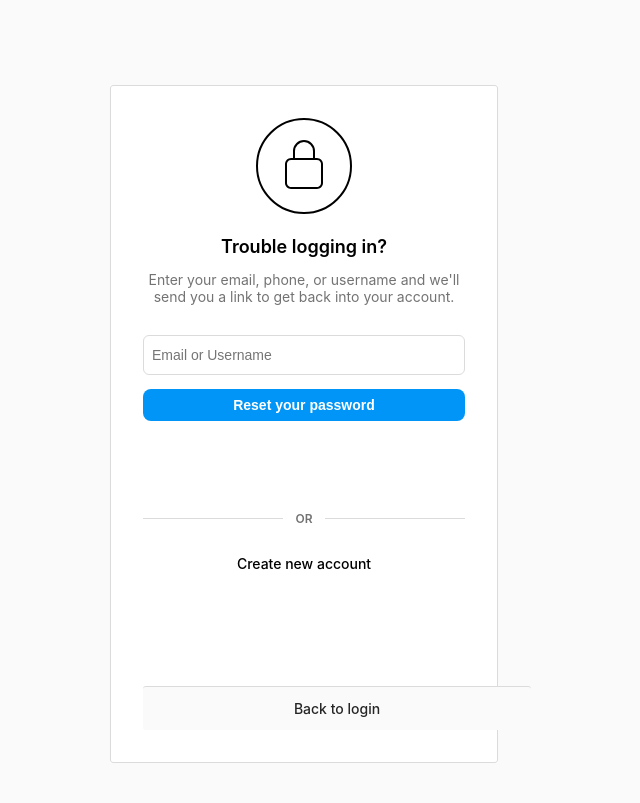
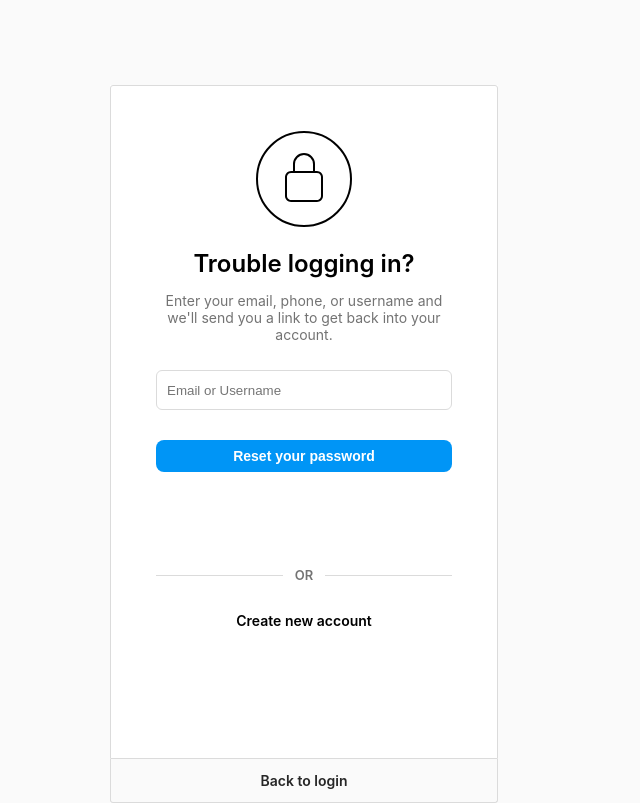
Before and after one commit to nataliia-tyrsa/social-media-app, a React (Vite) app in the folder frontend/: page /reset in a window 1280 px wide. Shown: the whole page, without its empty margins (336-976 px from the left). Built offline with nearby package versions, Linux system fonts and the light colour scheme.

Commit message:
feat: finalize Reset Password page with full layout, divider, and 'Back to login' block

```diff
--- a/frontend/src/pages/ResetPassword/ResetPassword.css
+++ b/frontend/src/pages/ResetPassword/ResetPassword.css
@@ -19,8 +19,8 @@ a {
 
 .reset-form {
   border: 1px solid #dbdbdb;
-  border-radius: 3px;
-  padding: 32px;
+  border-radius: 3px 3px 0 0;
+  padding: 45px;
   width: 388px;
   display: flex;
   flex-direction: column;
@@ -36,22 +36,21 @@ a {
 }
 
 .reset-title {
-  font-size: 18px;
   font-weight: 600;
 }
 
 .reset-description {
   font-size: 14px;
-  color: #737373;
-  margin-bottom: 16px;
+  color: rgba(115, 115, 115, 1);
+  margin-bottom: 13px;
 }
 
 .reset-input {
-  padding: 8px;
-  font-size: 14px;
+  padding: 10px;
   border: 1px solid #dbdbdb;
   border-radius: 6px;
   height: 40px;
+  margin-bottom: 16px;
 }
 
 .reset-button {
@@ -63,7 +62,7 @@ a {
   border: none;
   cursor: pointer;
   border-radius: 8px;
-  margin-bottom: 60px;
+  margin-bottom: 65px;
 }
 
 .reset-divider {
@@ -79,17 +78,17 @@ a {
   flex-grow: 1;
   height: 1px;
   border: none;
-  background-color: #dbdbdb;
+  background-color: rgba(219, 219, 219, 1);
 }
 
 .reset-divider span {
-  font-size: 12px;
+  font-size: 13px;
   font-weight: 600;
 }
 
 .reset-create-link {
+  font-weight: 600;
   font-size: 14px;
-  font-weight: 500;
   cursor: pointer;
   margin-bottom: 84px;
 }
@@ -101,18 +100,18 @@ a {
 .reset-bottom-bar {
   width: 388px;
   height: 44px;
-  background-color: rgba(250, 250, 250, 1);
-  border-top: 1px solid rgba(219, 219, 219, 1);
-  border-radius: 3px;
+  background-color: #fafafa;
+  border: 1px solid #dbdbdb;
+  border-top: none; /* ключевой момент */
+  border-radius: 0 0 3px 3px;
   display: flex;
   justify-content: center;
   align-items: center;
-  margin-top: 16px;
 }
 
 .reset-bottom-bar a {
   font-size: 14px;
-  font-weight: 500;
+  font-weight: 600;
   color: #262626;
   text-decoration: none;
 }
--- a/frontend/src/pages/ResetPassword/index.tsx
+++ b/frontend/src/pages/ResetPassword/index.tsx
@@ -13,7 +13,8 @@ const ResetPassword = () => {
 
   return (
     <div className="reset-wrapper">
-      <form className="reset-form" onSubmit={handleSubmit}>
+     <div className="reset">
+     <form className="reset-form" onSubmit={handleSubmit}>
         <img className="reset-lock-icon" src={lock} alt="lock" />
         <h2 className="reset-title">Trouble logging in?</h2>
         <p className="reset-description">
@@ -44,11 +45,11 @@ const ResetPassword = () => {
           Create new account
         </Link>
 
-        <div className="reset-bottom-bar">
+      </form>
+      <div className="reset-bottom-bar">
         <Link to="/">Back to login</Link>
       </div>
-      </form>
-
+     </div>
 
     </div>
   );
```
